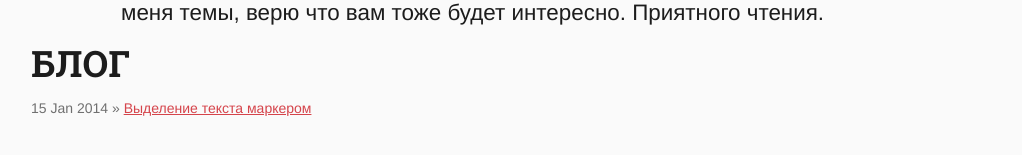
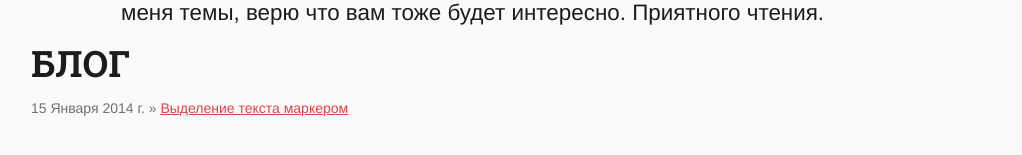
Before and after one commit to dmshvetsov/iamdidev.github.io, a Jekyll site: the page built from index.html, in a window 1280 px wide. Shown: the part 304-459 px from the top of the page, without its empty margins (129-1151 px from the left). Built offline with Jekyll 4.4.1, drawn with Linux system fonts in a browser that asks for light colours.

Commit message:
Add translate for months on the index page

```diff
--- a/index.html
+++ b/index.html
@@ -12,7 +12,7 @@ layout: default
   {% for post in site.posts %}
     <li>
       <span>
-        {{ post.date | date_to_string }}
+        {{ post.date | date:"%d %B %Y г." | replace: "January","Января" }}
       </span> &raquo;
       <a href="{{ post.url }}">{{ post.title }}</a>
     </li>
```
